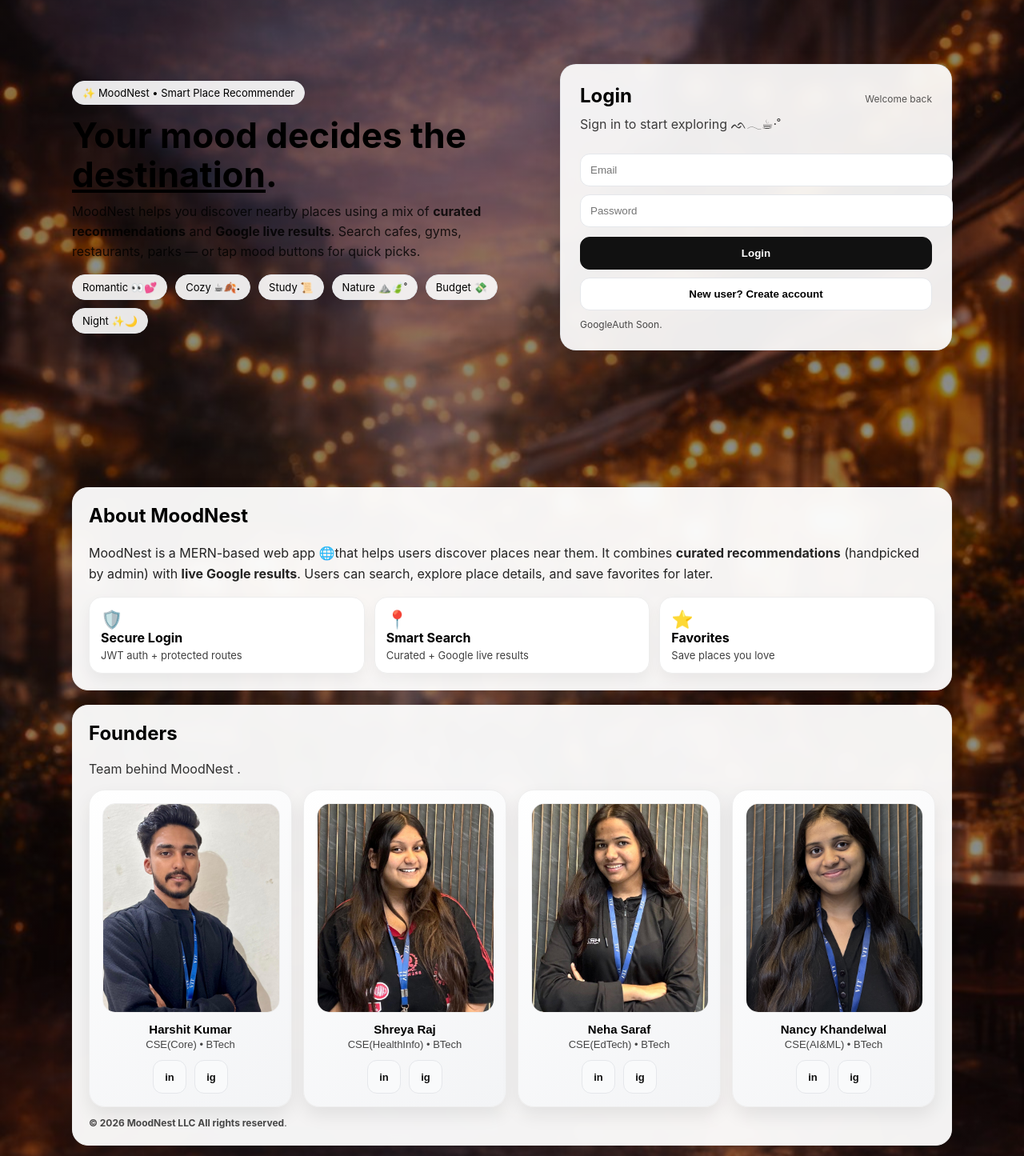
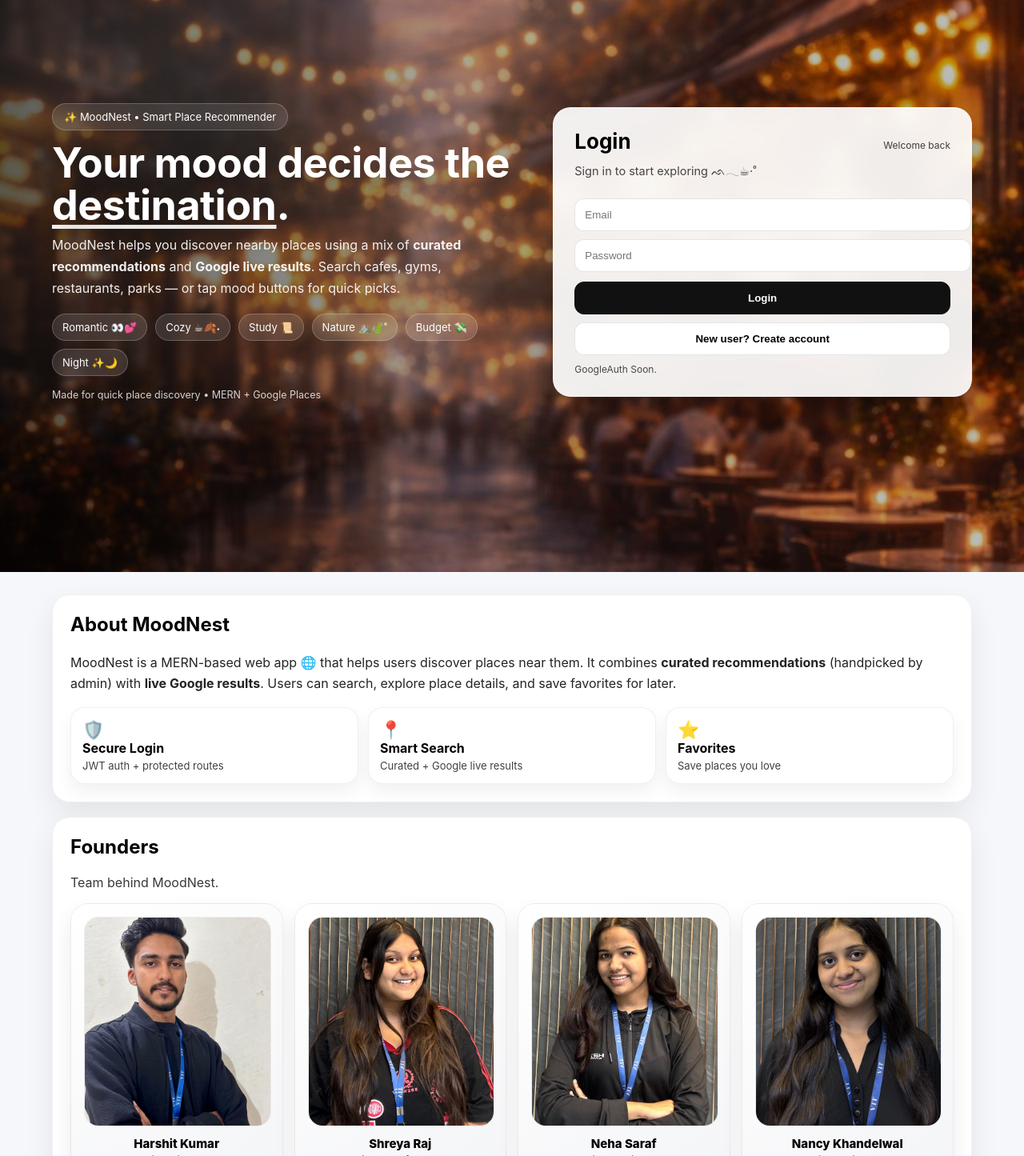
Before and after one commit to harshit22oct-lang/smartnearbyapp, a React (Create React App) app in the folder client/: page /login in a window 1280 px wide. Shown: the part 85-1530 px from the top of the page at 80% size. Built offline with nearby package versions, Linux system fonts and the light colour scheme; no server answers.

Commit message:
Modern login hero styling

```diff
--- a/client/src/pages/Login.js
+++ b/client/src/pages/Login.js
@@ -7,12 +7,12 @@ import f3 from "../assets/f3.jpg";
 import f4 from "../assets/f4.jpg";
 import f5 from "../assets/f5.jpg";
 
-const API = process.env.REACT_APP_API_URL; // ✅ LIVE API (Vercel env)
+const API = process.env.REACT_APP_API_URL;
 
 const Login = () => {
   const [isRegister, setIsRegister] = useState(false);
 
-  const [name, setName] = useState(""); // register only
+  const [name, setName] = useState("");
   const [email, setEmail] = useState("");
   const [password, setPassword] = useState("");
 
@@ -109,24 +109,28 @@ const Login = () => {
   };
 
   return (
-    <div style={pageWrap} className="mn_login_page">
-      <div style={container} className="mn_login_container">
-        {/* TOP: HERO + LOGIN */}
-        <div style={topGrid} className="mn_topGrid">
-          {/* Left: Branding */}
-          <div>
-            <div style={pill}>✨ MoodNest • Smart Place Recommender</div>
+    <div style={page} className="mn_login_page">
+      {/* HERO (background only here) */}
+      <section style={heroSection} className="mn_heroSection">
+        <div style={heroOverlay} />
+        <div style={heroInner} className="mn_heroInner">
+          <div style={heroGrid} className="mn_topGrid">
+            {/* Left */}
+            <div style={heroLeft} className="mn_heroLeft">
+              <div style={heroPill}>✨ MoodNest • Smart Place Recommender</div>
 
               <h1 style={heroTitle} className="mn_heroTitle">
                 Your mood decides the{" "}
-              <span style={{ textDecoration: "underline" }}>destination</span>.
+                <span style={{ textDecoration: "underline", textUnderlineOffset: 6 }}>
+                  destination
+                </span>
+                .
               </h1>
 
               <p style={heroDesc} className="mn_heroDesc">
                 MoodNest helps you discover nearby places using a mix of{" "}
                 <b>curated recommendations</b> and <b>Google live results</b>. Search
-              cafes, gyms, restaurants, parks — or tap mood buttons for quick
-              picks.
+                cafes, gyms, restaurants, parks — or tap mood buttons for quick picks.
               </p>
 
               <div style={chipRow} className="mn_chipRow">
@@ -138,28 +142,24 @@ const Login = () => {
                   )
                 )}
               </div>
+
+              <div style={heroMiniNote}>Made for quick place discovery • MERN + Google Places</div>
             </div>
 
-          {/* Right: Login Card */}
+            {/* Right (glass card) */}
             <div style={loginCard} className="mn_loginCard">
-            <div
-              style={{
-                display: "flex",
-                alignItems: "baseline",
-                justifyContent: "space-between",
-              }}
-            >
-              <h2 style={{ margin: 0 }}>{isRegister ? "Create Account" : "Login"}</h2>
+              <div style={{ display: "flex", alignItems: "baseline", justifyContent: "space-between" }}>
+                <h2 style={{ margin: 0, fontSize: 26 }}>{isRegister ? "Create Account" : "Login"}</h2>
                 <span style={tinyHint}>{isRegister ? "New here" : "Welcome back"}</span>
               </div>
 
-            <p style={{ marginTop: 6, opacity: 0.75 }}>
+              <p style={{ marginTop: 8, opacity: 0.72, fontSize: 14.5 }}>
                 {isRegister ? "Register and start exploring." : "Sign in to start exploring ᨒ𓂃☕︎‧˚"}
               </p>
 
               {msg ? <div style={msgBox}>{msg}</div> : null}
 
-            <form onSubmit={submit} style={{ marginTop: 12 }}>
+              <form onSubmit={submit} style={{ marginTop: 14 }}>
                 {isRegister ? (
                   <input
                     value={name}
@@ -204,17 +204,21 @@ const Login = () => {
               </form>
             </div>
           </div>
+        </div>
+      </section>
 
-        {/* ABOUT SECTION (RESTORED) */}
-        <section style={{ marginTop: 30 }}>
+      {/* CLEAN CONTENT AREA (no bg image) */}
+      <main style={contentWrap} className="mn_contentWrap">
+        {/* ABOUT */}
+        <section style={{ marginTop: 28 }}>
           <div style={sectionCard}>
-            <h2 style={{ marginTop: 0 }}>About MoodNest </h2>
+            <h2 style={{ marginTop: 0 }}>About MoodNest</h2>
 
-            <p style={{ marginTop: 6, opacity: 0.85, lineHeight: 1.6 }}>
-              MoodNest is a MERN-based web app 🌐that helps users discover places near them.
+            <p style={{ marginTop: 8, opacity: 0.86, lineHeight: 1.65 }}>
+              MoodNest is a MERN-based web app 🌐 that helps users discover places near them.
               It combines <b>curated recommendations</b> (handpicked by admin) with{" "}
-              <b>live Google results</b>. Users can search, explore place details,
-              and save favorites for later.
+              <b>live Google results</b>. Users can search, explore place details, and save
+              favorites for later.
             </p>
 
             <div style={miniGrid} className="mn_miniGrid">
@@ -237,11 +241,11 @@ const Login = () => {
           </div>
         </section>
 
-        {/* FOUNDERS SECTION */}
-        <section style={{ marginTop: 18, marginBottom: 30 }}>
+        {/* FOUNDERS */}
+        <section style={{ marginTop: 18, marginBottom: 34 }}>
           <div style={sectionCard}>
             <h2 style={{ marginTop: 0 }}>Founders</h2>
-            <p style={{ marginTop: 6, opacity: 0.8 }}>Team behind MoodNest .</p>
+            <p style={{ marginTop: 6, opacity: 0.78 }}>Team behind MoodNest.</p>
 
             <div style={foundersGrid} className="mn_foundersGrid">
               {founders.map((f) => (
@@ -249,66 +253,32 @@ const Login = () => {
               ))}
             </div>
 
-            <div style={{ marginTop: 12, fontSize: 12, opacity: 0.7 }}>
+            <div style={{ marginTop: 14, fontSize: 12, opacity: 0.65 }}>
               <b>© 2026 MoodNest LLC All rights reserved</b>.
             </div>
           </div>
         </section>
-      </div>
+      </main>
 
-      {/* ✅ ONLY MOBILE RESPONSIVE FIXES (DESKTOP SAME) */}
+      {/* RESPONSIVE */}
       <style>{`
         @media (max-width: 980px) {
-          .mn_topGrid {
-            grid-template-columns: 1fr !important;
-            min-height: auto !important;
+          .mn_topGrid { grid-template-columns: 1fr !important; }
+          .mn_loginCard { margin-top: 14px; }
+          .mn_heroLeft { max-width: 100% !important; }
         }
-          .mn_loginCard {
-            margin-top: 10px;
+        @media (max-width: 640px) {
+          .mn_heroInner { padding: 18px !important; }
+          .mn_heroTitle { font-size: 32px !important; line-height: 1.12 !important; }
+          .mn_heroDesc { font-size: 14.5px !important; }
+          .mn_chipRow span { font-size: 12px !important; padding: 6px 10px !important; }
+          .mn_miniGrid { grid-template-columns: 1fr !important; }
+          .mn_foundersGrid { grid-template-columns: repeat(2, 1fr) !important; gap: 12px !important; }
+          .mn_founderPhotoWrap { height: 220px !important; }
         }
-        }
-
-        @media (max-width: 640px) {
-          .mn_login_page {
-            padding: 14px !important;
-          }
-
-          .mn_heroTitle {
-            font-size: 30px !important;
-            line-height: 1.12 !important;
-          }
-
-          .mn_heroDesc {
-            font-size: 14.5px !important;
-          }
-
-          .mn_chipRow span {
-            font-size: 12px !important;
-            padding: 6px 10px !important;
-          }
-
-          .mn_miniGrid {
-            grid-template-columns: 1fr !important;
-          }
-
-          .mn_foundersGrid {
-            grid-template-columns: repeat(2, 1fr) !important;
-            gap: 12px !important;
-          }
-
-          /* ✅ Founder photo: FULL rectangular like before + fits mobile */
-          .mn_founderPhotoWrap {
-            height: 220px !important;
-          }
-        }
-
         @media (max-width: 420px) {
-          .mn_foundersGrid {
-            grid-template-columns: 1fr !important;
-          }
-          .mn_founderPhotoWrap {
-            height: 260px !important;
-          }
+          .mn_foundersGrid { grid-template-columns: 1fr !important; }
+          .mn_founderPhotoWrap { height: 260px !important; }
         }
       `}</style>
     </div>
@@ -323,13 +293,12 @@ const FounderCard = ({ f }) => {
       style={{
         ...founderCard,
         transform: hover ? "translateY(-6px)" : "translateY(0px)",
-        boxShadow: hover ? "0 16px 35px rgba(0,0,0,0.12)" : founderCard.boxShadow,
+        boxShadow: hover ? "0 18px 40px rgba(0,0,0,0.12)" : founderCard.boxShadow,
         border: hover ? "1px solid #e7e7ff" : founderCard.border,
       }}
       onMouseEnter={() => setHover(true)}
       onMouseLeave={() => setHover(false)}
     >
-      {/* ✅ FULL RECT PHOTO (same as before) */}
       <div style={photoWrapper} className="mn_founderPhotoWrap">
         <img
           src={f.photo}
@@ -342,7 +311,7 @@ const FounderCard = ({ f }) => {
       </div>
 
       <div style={{ marginTop: 12 }}>
-        <div style={{ fontWeight: 800, fontSize: 15 }}>{f.name}</div>
+        <div style={{ fontWeight: 850, fontSize: 15 }}>{f.name}</div>
         <div style={{ fontSize: 13, opacity: 0.72, marginTop: 3 }}>{f.branch}</div>
 
         <div style={{ display: "flex", gap: 10, justifyContent: "center", marginTop: 12 }}>
@@ -360,90 +329,122 @@ const FounderCard = ({ f }) => {
 
 /* ------------------ STYLES ------------------ */
 
-const pageWrap = {
+const page = {
   minHeight: "100vh",
+  background: "#f6f7fb",
+};
 
-  backgroundImage: `linear-gradient(rgba(0,0,0,0.45), rgba(0,0,0,0.45)), url(${f5})`,
+const heroSection = {
+  position: "relative",
+  minHeight: "100vh",
+  backgroundImage: `url(${f5})`,
+  backgroundSize: "cover",
+  backgroundPosition: "center",
+  backgroundRepeat: "no-repeat",
+};
 
-  backgroundSize: "cover",
+const heroOverlay = {
+  position: "absolute",
+  inset: 0,
+  background:
+    "radial-gradient(900px 500px at 15% 20%, rgba(255,255,255,0.12), transparent), linear-gradient(90deg, rgba(0,0,0,0.70) 0%, rgba(0,0,0,0.35) 45%, rgba(0,0,0,0.25) 100%)",
+};
 
-  backgroundPosition: "center",
-
-  backgroundRepeat: "no-repeat",
-
+const heroInner = {
+  position: "relative",
   padding: 24,
 };
 
-const container = {
-  maxWidth: 1100,
+const contentWrap = {
+  maxWidth: 1150,
   margin: "0 auto",
+  padding: "0 24px",
 };
 
-const topGrid = {
+const heroGrid = {
+  maxWidth: 1150,
+  margin: "0 auto",
   display: "grid",
-  gridTemplateColumns: "1.2fr 1fr",
-  gap: 22,
+  gridTemplateColumns: "1.15fr 1fr",
+  gap: 24,
   alignItems: "center",
-  minHeight: "80vh",
+  minHeight: "calc(100vh - 48px)",
 };
 
-const pill = {
-  display: "inline-block",
-  padding: "6px 12px",
+const heroLeft = {
+  maxWidth: 640,
+  color: "#fff",
+};
+
+const heroPill = {
+  display: "inline-flex",
+  alignItems: "center",
+  gap: 8,
+  padding: "8px 14px",
   borderRadius: 999,
-  border: "1px solid #e5e7eb",
-  background: "rgba(255,255,255,0.9)",
+  border: "1px solid rgba(255,255,255,0.22)",
+  background: "rgba(255,255,255,0.10)",
   fontSize: 13,
-  backdropFilter: "blur(6px)",
+  backdropFilter: "blur(10px)",
 };
 
 const heroTitle = {
   margin: "14px 0 10px",
-  fontSize: 44,
-  lineHeight: 1.1,
+  fontSize: 52,
+  lineHeight: 1.02,
+  letterSpacing: "-0.5px",
+  textShadow: "0 10px 30px rgba(0,0,0,0.35)",
 };
 
 const heroDesc = {
   margin: 0,
-  opacity: 0.82,
+  opacity: 0.92,
   fontSize: 16,
-  maxWidth: 560,
-  lineHeight: 1.55,
+  lineHeight: 1.7,
+  maxWidth: 580,
+  textShadow: "0 10px 28px rgba(0,0,0,0.25)",
+};
+
+const heroMiniNote = {
+  marginTop: 16,
+  fontSize: 12.5,
+  opacity: 0.8,
 };
 
 const chipRow = {
   display: "flex",
   gap: 10,
   flexWrap: "wrap",
-  marginTop: 16,
+  marginTop: 18,
 };
 
 const chip = {
-  padding: "7px 12px",
+  padding: "8px 12px",
   borderRadius: 999,
-  border: "1px solid #e5e7eb",
-  background: "rgba(255,255,255,0.9)",
+  border: "1px solid rgba(255,255,255,0.22)",
+  background: "rgba(255,255,255,0.12)",
   fontSize: 13,
-  backdropFilter: "blur(6px)",
+  color: "#fff",
+  backdropFilter: "blur(10px)",
 };
 
 const loginCard = {
   background: "rgba(255,255,255,0.92)",
-  borderRadius: 20,
-  padding: 24,
-  boxShadow: "0 14px 35px rgba(0,0,0,0.10)",
-  border: "1px solid rgba(229,231,235,0.9)",
-  backdropFilter: "blur(10px)",
+  borderRadius: 22,
+  padding: 26,
+  boxShadow: "0 24px 70px rgba(0,0,0,0.25)",
+  border: "1px solid rgba(255,255,255,0.35)",
+  backdropFilter: "blur(14px)",
 };
 
-const tinyHint = { fontSize: 12, opacity: 0.65 };
+const tinyHint = { fontSize: 12, opacity: 0.75 };
 
 const msgBox = {
   marginTop: 10,
   padding: 10,
   borderRadius: 12,
-  border: "1px solid #eee",
-  background: "#fafafa",
+  border: "1px solid rgba(0,0,0,0.08)",
+  background: "rgba(0,0,0,0.03)",
   fontSize: 14,
 };
 
@@ -451,9 +452,10 @@ const inputStyle = {
   width: "100%",
   padding: 12,
   borderRadius: 12,
-  border: "1px solid #e5e7eb",
+  border: "1px solid rgba(0,0,0,0.10)",
   marginTop: 10,
   outline: "none",
+  background: "rgba(255,255,255,0.96)",
 };
 
 const primaryBtn = {
@@ -465,29 +467,28 @@ const primaryBtn = {
   color: "#fff",
   marginTop: 12,
   cursor: "pointer",
-  fontWeight: 700,
+  fontWeight: 800,
 };
 
 const secondaryBtn = {
   width: "100%",
   padding: 12,
   borderRadius: 12,
-  border: "1px solid #e5e7eb",
+  border: "1px solid rgba(0,0,0,0.10)",
   background: "#fff",
   marginTop: 10,
   cursor: "pointer",
-  fontWeight: 700,
+  fontWeight: 800,
 };
 
 const tinyNote = { marginTop: 10, fontSize: 12, opacity: 0.7 };
 
 const sectionCard = {
-  background: "rgba(255,255,255,0.95)",
-  borderRadius: 20,
-  padding: 20,
-  boxShadow: "0 12px 30px rgba(0,0,0,0.07)",
+  background: "rgba(255,255,255,0.98)",
+  borderRadius: 22,
+  padding: 22,
+  boxShadow: "0 14px 36px rgba(0,0,0,0.08)",
   border: "1px solid rgba(240,240,240,1)",
-  backdropFilter: "blur(8px)",
 };
 
 const miniGrid = {
@@ -498,11 +499,11 @@ const miniGrid = {
 };
 
 const miniCard = {
-  border: "1px solid #eee",
-  borderRadius: 16,
+  border: "1px solid rgba(0,0,0,0.06)",
+  borderRadius: 18,
   padding: 14,
   background: "#ffffff",
-  boxShadow: "0 8px 18px rgba(0,0,0,0.05)",
+  boxShadow: "0 10px 22px rgba(0,0,0,0.06)",
 };
 
 const miniDesc = { fontSize: 13, opacity: 0.75, marginTop: 4 };
@@ -515,23 +516,21 @@ const foundersGrid = {
 };
 
 const founderCard = {
-  border: "1px solid #eee",
-  borderRadius: 20,
+  border: "1px solid rgba(0,0,0,0.06)",
+  borderRadius: 22,
   padding: 16,
   background: "linear-gradient(145deg, #ffffff, #f3f4f6)",
-  boxShadow: "0 10px 22px rgba(0,0,0,0.08)",
+  boxShadow: "0 12px 26px rgba(0,0,0,0.08)",
   textAlign: "center",
   transition: "all 0.25s ease",
-  fontFamily: "'Outfit', sans-serif",
 };
 
-/* ✅ FULL RECTANGULAR PHOTO (same as before) */
 const photoWrapper = {
   width: "100%",
   height: 260,
-  borderRadius: 16,
+  borderRadius: 18,
   overflow: "hidden",
-  border: "1px solid #eee",
+  border: "1px solid rgba(0,0,0,0.06)",
   background: "#f9fafb",
 };
 
@@ -549,13 +548,12 @@ const socialBtn = {
   alignItems: "center",
   justifyContent: "center",
   borderRadius: 12,
-  border: "1px solid #e5e7eb",
-  background: "#f9fafb",
+  border: "1px solid rgba(0,0,0,0.10)",
+  background: "#fff",
   textDecoration: "none",
   color: "#111",
-  fontWeight: 800,
+  fontWeight: 900,
   fontSize: 13,
-  transition: "all 0.2s ease",
 };
 
 export default Login;
```
Lines whose indentation alone changed are shown as unchanged.
